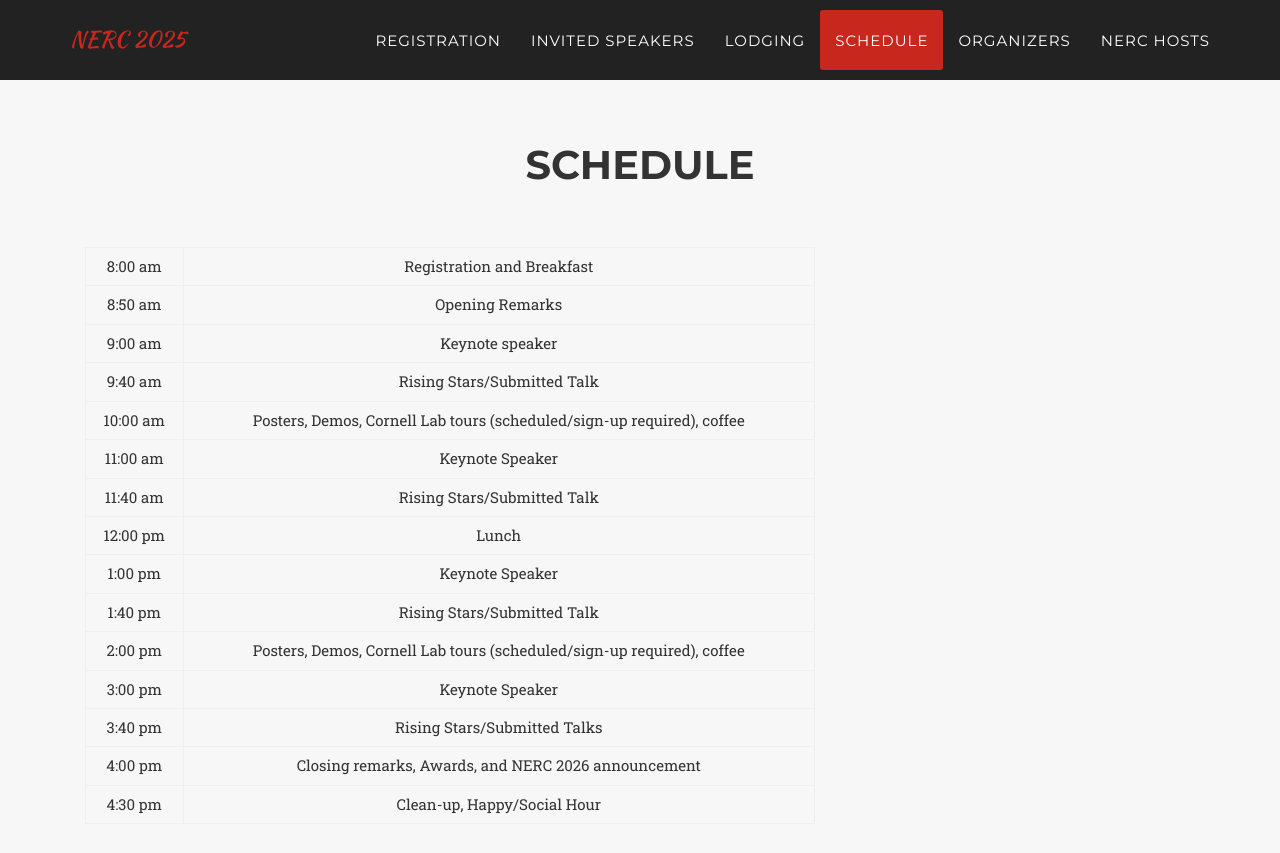
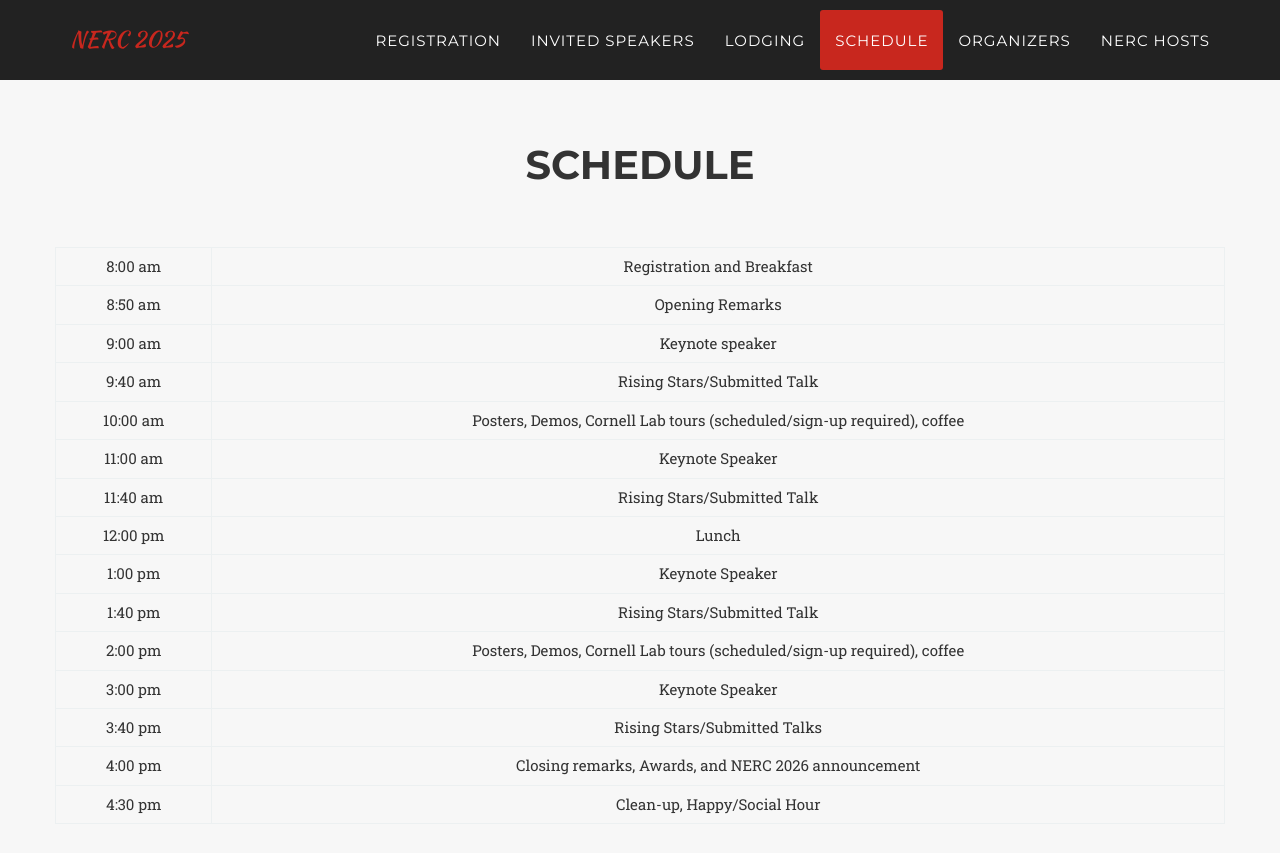
Before and after one commit to Cornell-Tech-AIRLab/cornell2025.nerc.io, a Jekyll site: the page built from index.html, in a window 1280 px wide and 900 px high, scrolled down 4183 px. Shown: the top 853 px of the window. Built offline with Jekyll 4.4.1, drawn with Linux system fonts in a browser that asks for light colours; some web fonts are replaced.

Commit message:
update schedule

```diff
--- a/_includes/schedule.html
+++ b/_includes/schedule.html
@@ -5,8 +5,8 @@
       <div class="col-lg-12 text-center">
         <h2 class="section-heading">Schedule</h2>
       <!--</div>-->
-      <!--<div class="row justify-content-md-center text-center">-->
-      <div class="col col-md-8 align-self-center">
+      <div class="row justify-content-md-center text-center">
+      <!--<div class="col col-md-8 align-self-center">-->
         <!-- <table class="table table-bordered mx-auto; margin-left: auto; margin-right: auto;"> -->
         <table class="table table-bordered mx-auto center;">
           <tbody>
```
